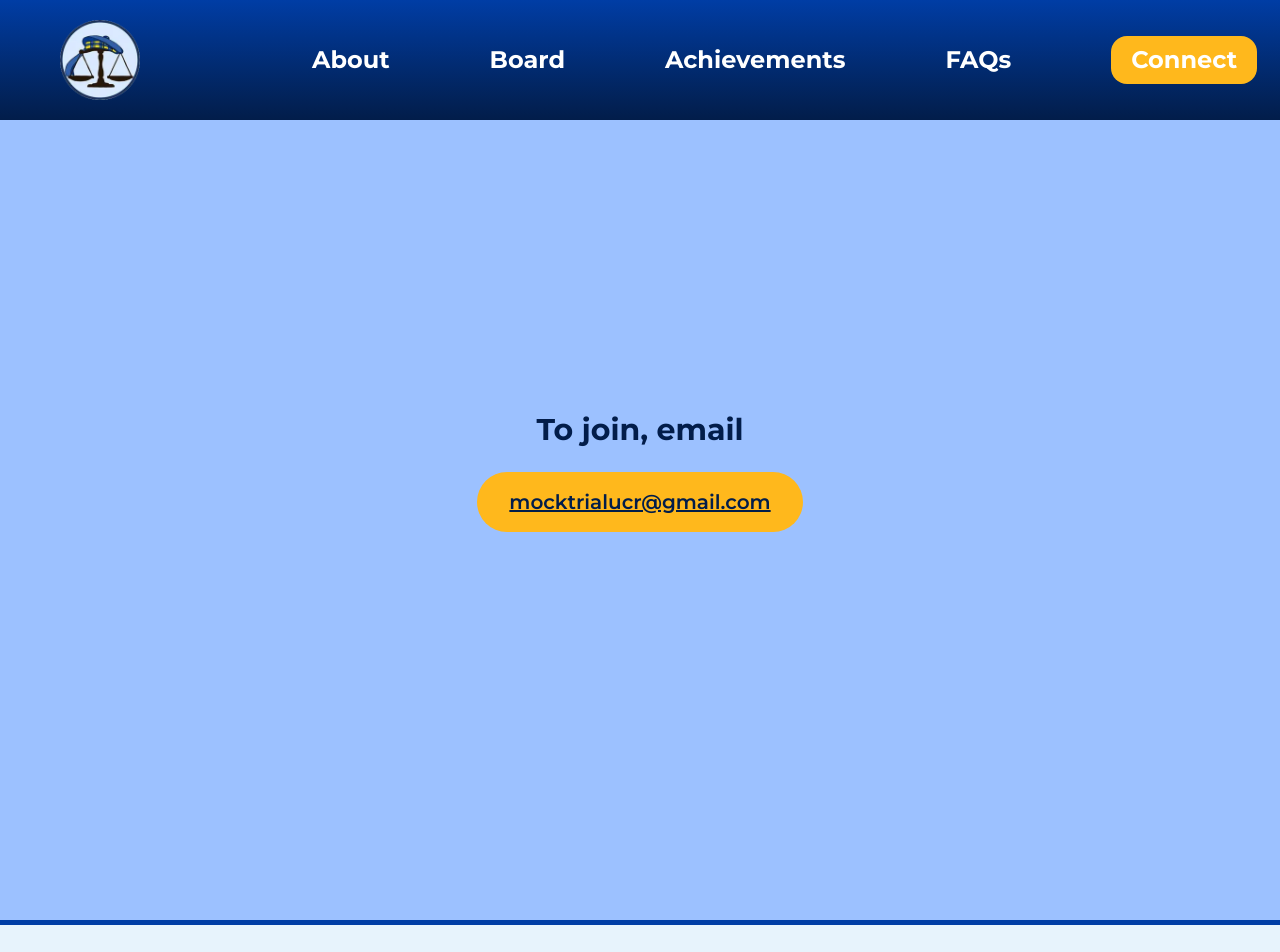
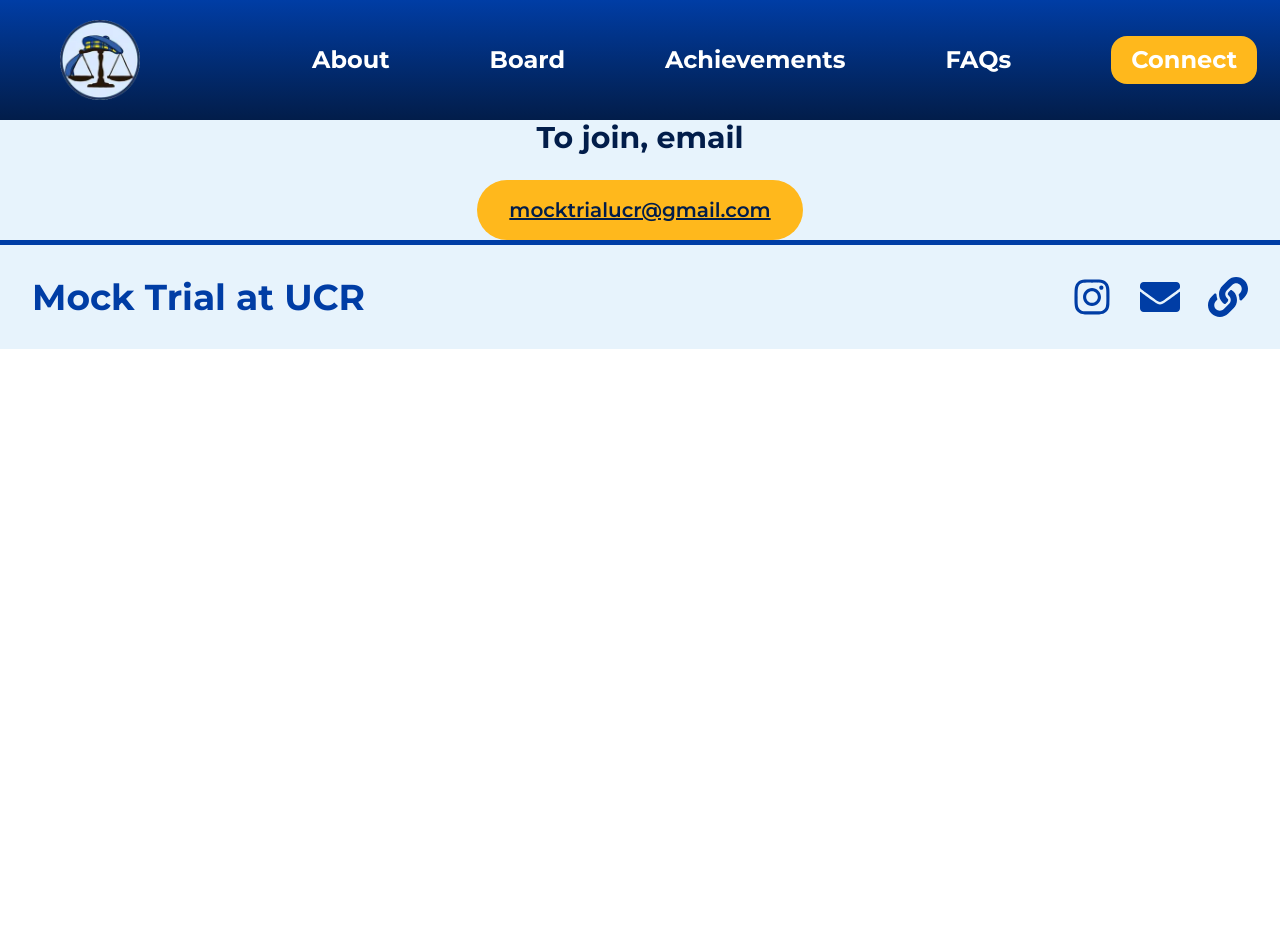
Before and after one commit to acm-ucr/mock-trial-website, a Next.js app: page / in a window 1280 px wide. Shown: the top 952 px of the page. After the commit the page ends 800 px from the top, so only its background shows below. Built offline with nearby package versions, Linux system fonts and the light colour scheme.

Commit message:
Changed component sizing

```diff
--- a/src/components/Home/JoinUs.tsx
+++ b/src/components/Home/JoinUs.tsx
@@ -1,10 +1,7 @@
 export default function JoinUsComponent() {
   return (
-    <>
-      <div className="bg-mocktrial-seablue font-mocktrial-montserrat flex min-h-screen flex-col">
-        <div className="mt-8 flex flex-1 items-center justify-center px-4 py-8 sm:mt-12 sm:px-6 md:-mt-70 md:px-8">
-          <div className="w-full max-w-2xl">
-            <div className="text-center sm:mt-15 md:mt-12 md:-mb-50">
+    <div className="bg-mocktrial-lightblue font-mocktrial-montserrat">
+      <div className="text-center">
         <p className="text-mocktrial-darkblue mb-4 text-2xl font-bold sm:mb-6 sm:text-3xl">
           To join, email
         </p>
@@ -15,10 +12,5 @@ export default function JoinUsComponent() {
         </div>
       </div>
     </div>
-        </div>
-
-        <div className="h-4 sm:h-6 md:h-8"></div>
-      </div>
-    </>
   );
 }
```
Lines whose indentation alone changed are shown as unchanged.
